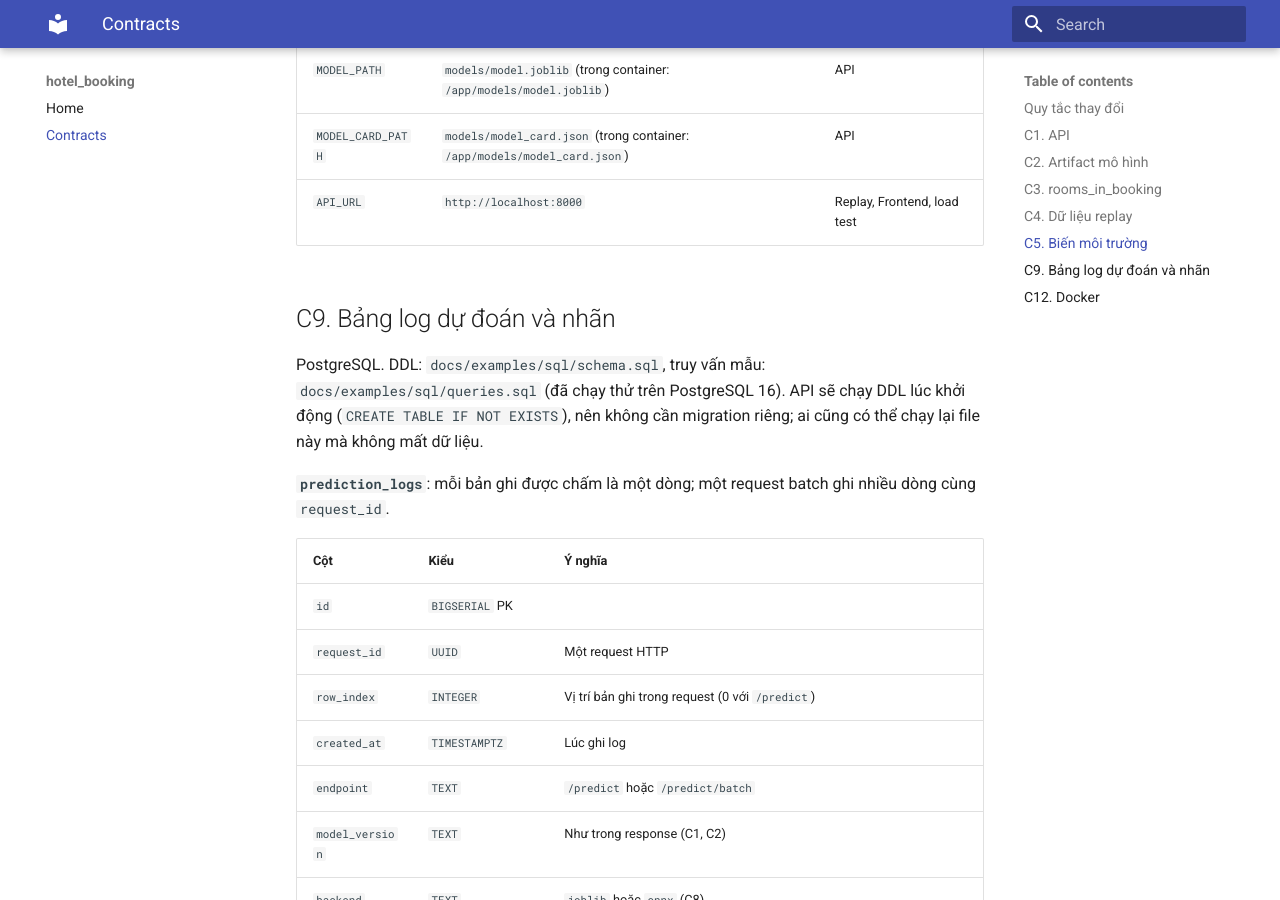
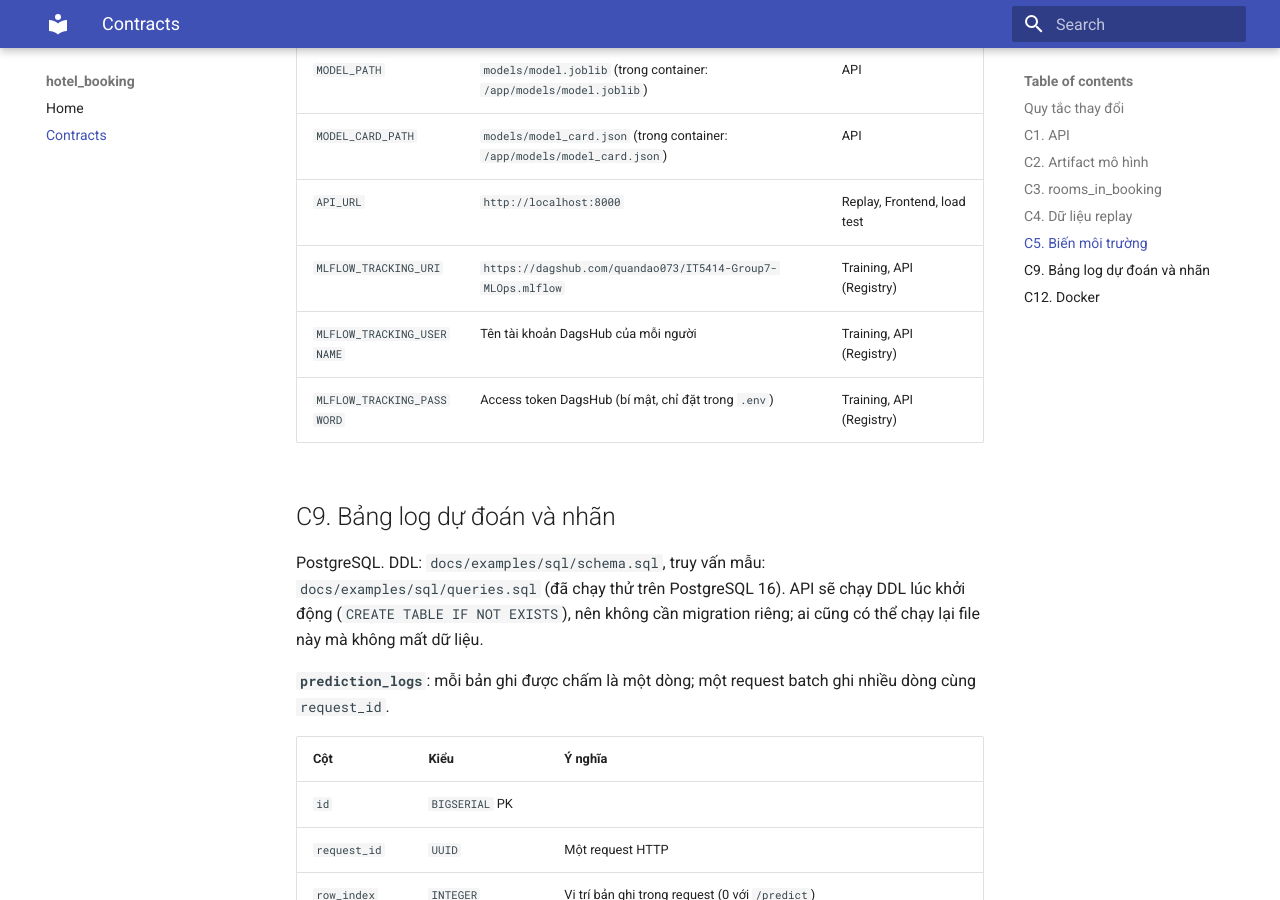
Before and after one commit to quandao073/IT5414-Group7-MLOps, an MkDocs documentation site: the page built from docs/source/contracts.md, in a window 1280 px wide and 900 px high, scrolled down 4811 px. Built offline with MkDocs 1.6.1 and Material for MkDocs 9.7.7, drawn with Linux system fonts in a browser that asks for light colours.

Commit message:
chore: use DagsHub as the DVC remote and MLflow tracking server and document the per-machine setup

```diff
--- a/docs/source/contracts.md
+++ b/docs/source/contracts.md
@@ -138,6 +138,9 @@ Danh sách đầy đủ trong `.env.example` ở gốc repo. Bí mật (mật kh
 | `MODEL_PATH` | `models/model.joblib` (trong container: `/app/models/model.joblib`) | API |
 | `MODEL_CARD_PATH` | `models/model_card.json` (trong container: `/app/models/model_card.json`) | API |
 | `API_URL` | `http://localhost:8000` | Replay, Frontend, load test |
+| `MLFLOW_TRACKING_URI` | `https://dagshub.com/quandao073/IT5414-Group7-MLOps.mlflow` | Training, API (Registry) |
+| `MLFLOW_TRACKING_USERNAME` | Tên tài khoản DagsHub của mỗi người | Training, API (Registry) |
+| `MLFLOW_TRACKING_PASSWORD` | Access token DagsHub (bí mật, chỉ đặt trong `.env`) | Training, API (Registry) |
 
 ## C9. Bảng log dự đoán và nhãn
 
```
Also changed, not shown: README.md, 2 other files.
